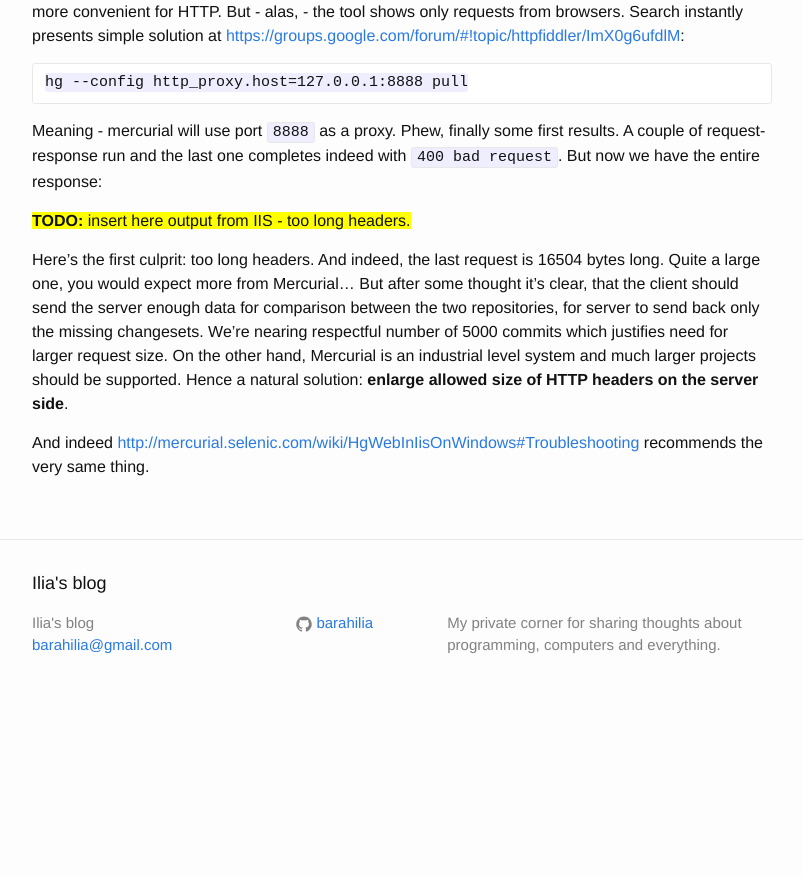
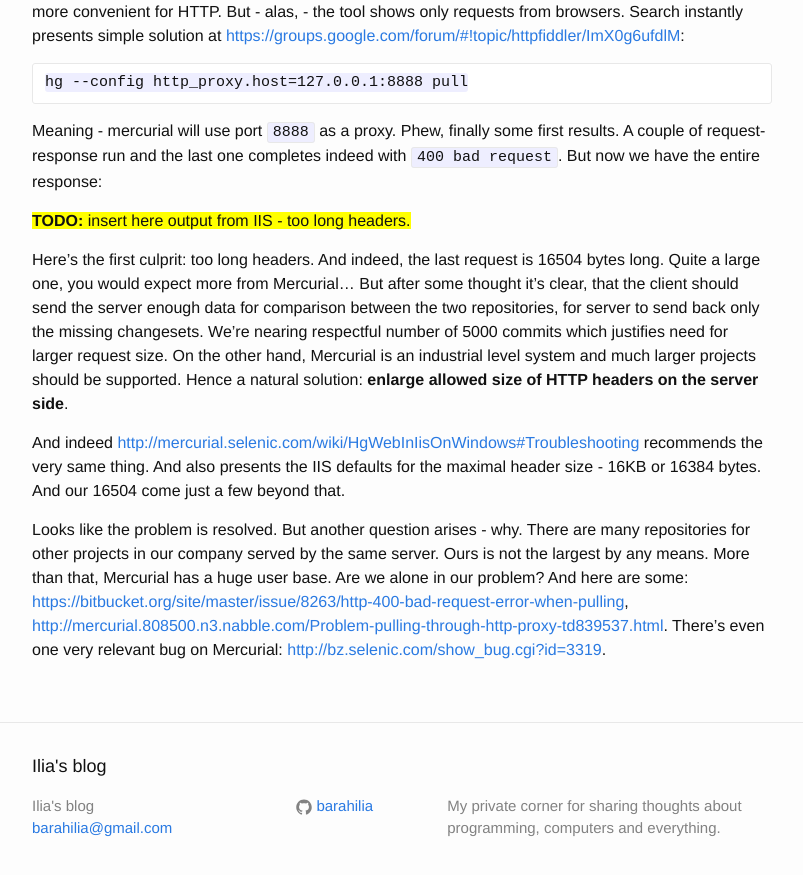
Before and after one commit to barahilia/blog, a Jekyll site: the page built from _posts/2014-10-09-hg-pull-via-http-fails-400.markdown, in a window 1280 px wide and 900 px high, scrolled down 680 px. Shown: the top 875 px of the window, without its empty margins (238-1041 px from the left). Built offline with Jekyll 4.4.1, drawn with Linux system fonts in a browser that asks for light colours; before the commit the page ends 1397 px from its top, so only the background shows below that.

Commit message:
Writing another part of the story

```diff
--- a/_posts/2014-10-09-hg-pull-via-http-fails-400.markdown
+++ b/_posts/2014-10-09-hg-pull-via-http-fails-400.markdown
@@ -60,4 +60,15 @@ side**.
 
 And indeed
 <http://mercurial.selenic.com/wiki/HgWebInIisOnWindows#Troubleshooting>
-recommends the very same thing.
+recommends the very same thing. And also presents the IIS defaults for the
+maximal header size - 16KB or 16384 bytes. And our 16504 come just a few beyond
+that.
+
+Looks like the problem is resolved. But another question arises - why. There
+are many repositories for other projects in our company served by the same
+server. Ours is not the largest by any means. More than that, Mercurial has a
+huge user base. Are we alone in our problem? And here are some:
+<https://bitbucket.org/site/master/issue/8263/http-400-bad-request-error-when-pulling>,
+<http://mercurial.808500.n3.nabble.com/Problem-pulling-through-http-proxy-td839537.html>.
+There's even one very relevant bug on Mercurial:
+<http://bz.selenic.com/show_bug.cgi?id=3319>.
```
